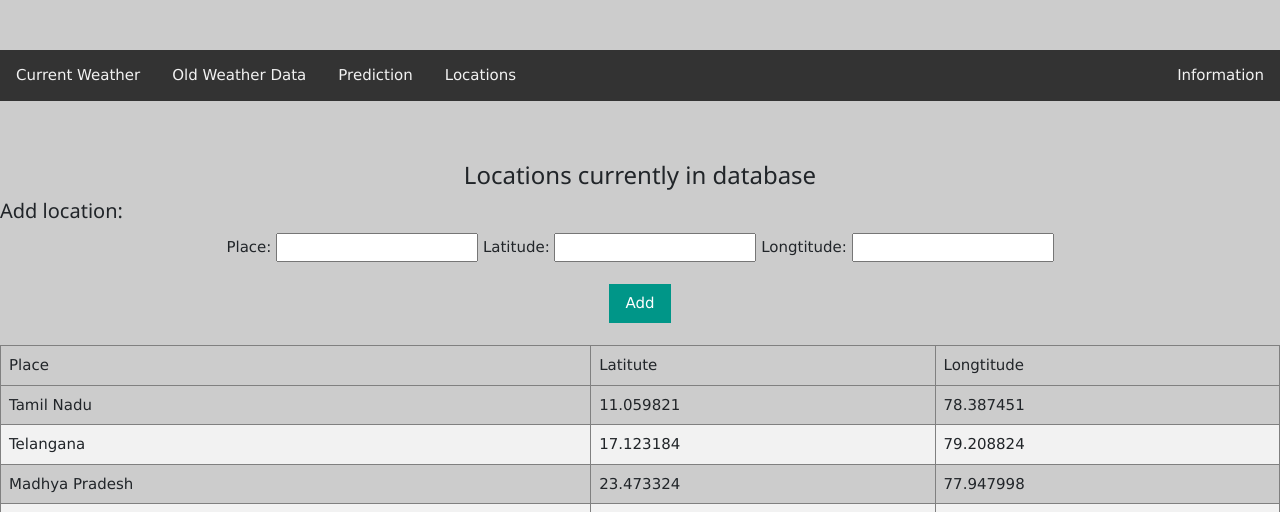
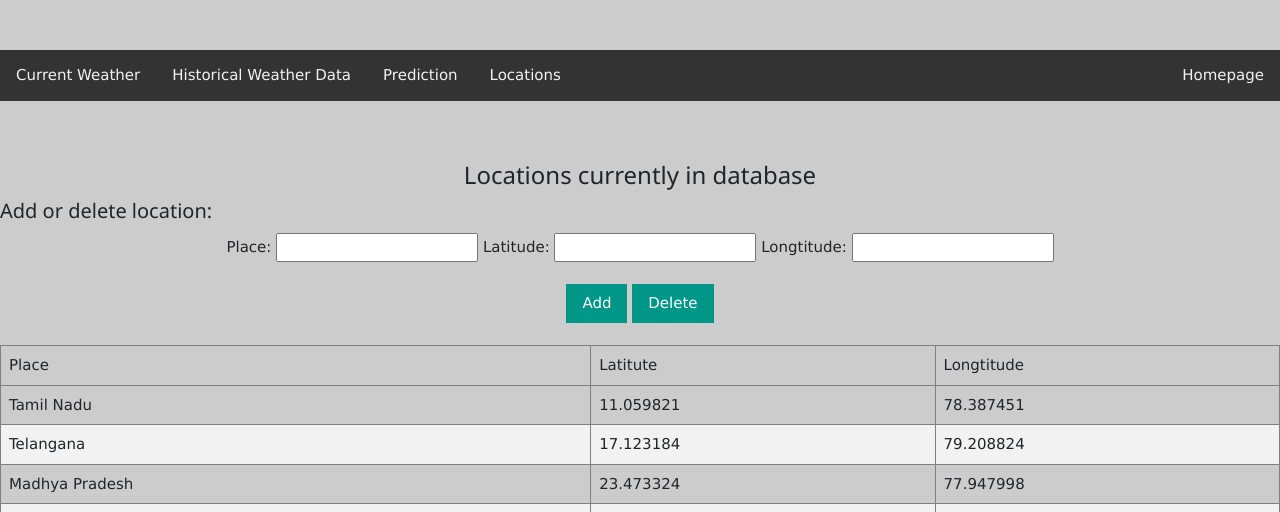
Before and after one commit to linuelza99/weather-prediction, a Flask app: page /locations in a window 1280 px wide. Shown: the part 163-675 px from the top of the page. Run offline with Flask 2, Linux system fonts and the light colour scheme; data comes from the database, SQL or seed files in the repository; both versions use the stored data as it was after the commit; some libraries are stand-ins or nearby versions; some web fonts are replaced.

Commit message:
Added delete option for locations, made front-end changes

```diff
--- a/app.py
+++ b/app.py
@@ -297,12 +297,15 @@ def locations_from_db():
         latitude = request.form['latitude']
         longitude = request.form['longitude']
 
-        cur.execute("INSERT INTO locations values(?,?,?)",(place,latitude,longitude))
-        conn.commit()
+        if request.form['btn'] =='add':
+            cur.execute("INSERT INTO locations values(?,?,?)",(place,latitude,longitude))
+            conn.commit()
+        elif request.form['btn'] =='delete':
+            cur.execute("DELETE FROM locations where place=? and latitude=? and longitude=?",(place,latitude,longitude))
+            conn.commit()
 
         cur.execute("select * from locations")
         list_of_locations = cur.fetchall();
-
 
     conn.close()
     return render_template('locations.html',list_of_locations=list_of_locations)
--- a/templates/base.html
+++ b/templates/base.html
@@ -152,10 +152,10 @@
 
                 <div class="topnav">
                   <a href="/current">Current Weather</a>
-                  <a href="/historic">Old Weather Data</a>
+                  <a href="/historic">Historical Weather Data</a>
                   <a href="/prediction">Prediction</a>
                   <a href="/locations">Locations</a>
-                  <a href="/" style="float:right">Information</a>
+                  <a href="/" style="float:right">Homepage</a>
 
             </div >
         </div >
--- a/templates/current.html
+++ b/templates/current.html
@@ -208,9 +208,11 @@
 
                 <div class="topnav">
                   <a href="/current">Current Weather</a>
-                  <a href="/historic">Old Weather Data</a>
+                  <a href="/historic">Historical Weather Data</a>
                   <a href="/prediction">Prediction</a>
-                  <a href="/" style="float:right">Information</a>
+                  <a href="/locations">Locations</a>
+                  <a href="/" style="float:right">Homepage</a>
+
 
             </div >
         </div >
--- a/templates/info.html
+++ b/templates/info.html
@@ -4,9 +4,9 @@
 <body onload="noloadImage()">
 <div align=center>
 	<h3>
-		Aims
+		Welcome!
 	</h3>
-	<p> This program aims to tell you the current weather of your favourite cities, the historic weather of certain cities, and the future weather of certain cities as well.</p>
+	<h4> This program aims to tell you the current weather of your favourite cities, the historic weather of certain cities, and the future weather of certain cities as well.</h4>
 
 
 <img src="/static/weather/infoWeather.png" onload="noloadImage()" width="132" height="132">
--- a/templates/locations.html
+++ b/templates/locations.html
@@ -6,7 +6,7 @@
 	<h3 align='center'>
 		Locations currently in database
 	</h3>
-	<h4> Add location:</h4>
+	<h4> Add or delete location:</h4>
 	<center>
 	<form action = "{{url_for('locations_from_db')}}" method = "POST">
 		Place:
@@ -16,7 +16,8 @@
 		Longtitude:
 		<input type = "text" name = "longitude" required/> <br>
 		<br>
-		<button class="w3-bar-item w3-button w3-teal" type="submit">Add</button>
+		<button class="w3-bar-item w3-button w3-teal" type="submit" name="btn" value="add">Add</button>
+		<button class="w3-bar-item w3-button w3-teal" type="submit" name="btn" value="delete">Delete</button>
 
 	</form>
 	</center>
```
Also changed, not shown: README.md, weather.db.
